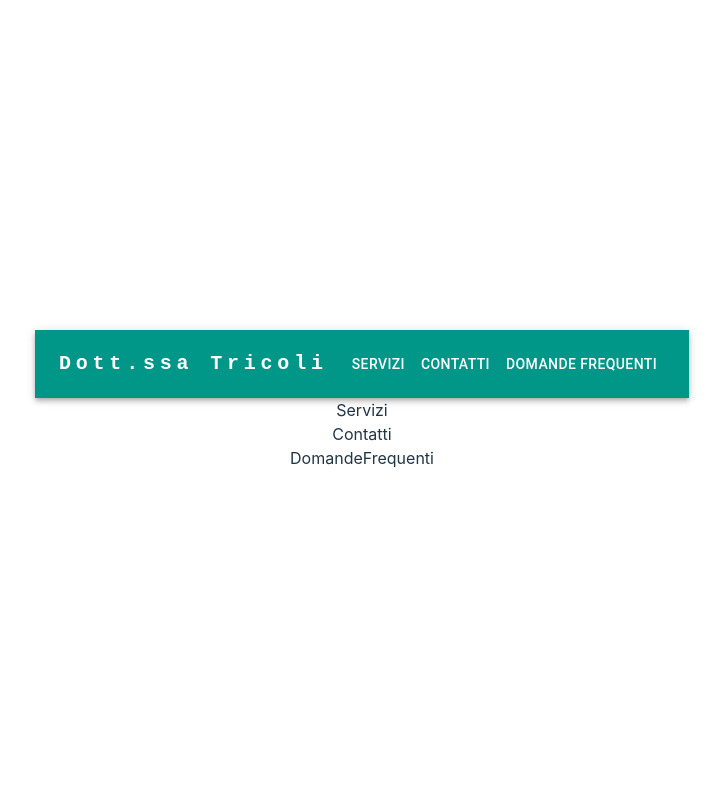
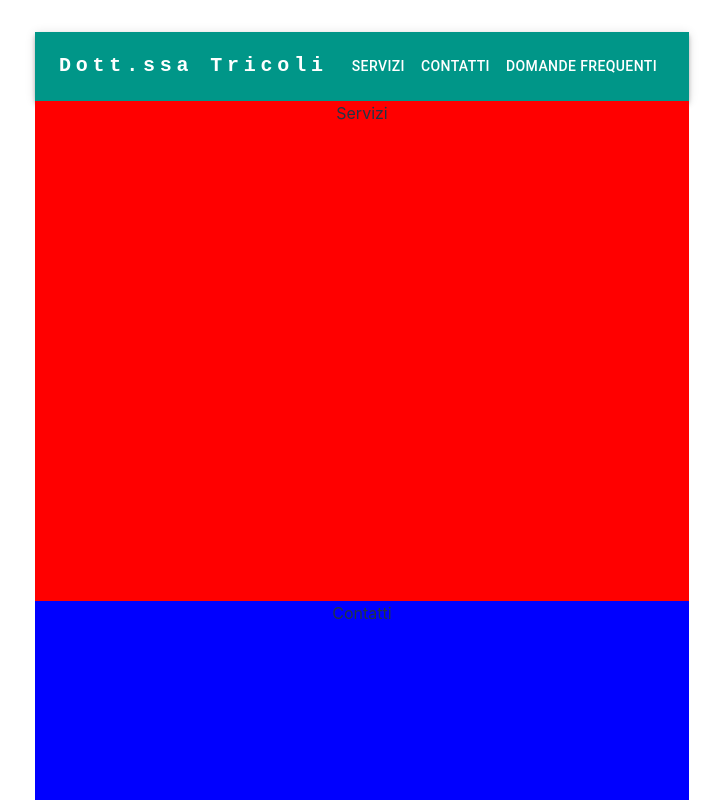
Before and after one commit to Mimmofalena/doctor-tricoli, a React (Vite) app: page / in a window 1280 px wide. Shown: the top 800 px of the page, without its empty margins (278-1001 px from the left). Built offline with nearby package versions, Linux system fonts and the light colour scheme.

Commit message:
add dummy sections components

```diff
--- a/src/components/Contatti/Contatti.jsx
+++ b/src/components/Contatti/Contatti.jsx
@@ -1,6 +1,6 @@
 import "./Contatti.css";
 const Contatti = () => {
-  return <div>Contatti</div>;
+  return <div style={{height:'500px', backgroundColor:'blue'}}>Contatti</div>;
 };
 
 export default Contatti;
--- a/src/components/DomandeFrequenti/DomandeFrequenti.jsx
+++ b/src/components/DomandeFrequenti/DomandeFrequenti.jsx
@@ -1,6 +1,6 @@
 import "./DomandeFrequenti.css";
 const DomandeFrequenti = () => {
-  return <div>DomandeFrequenti</div>;
+  return <div style={{height:'500px', backgroundColor:'yellow'}}>DomandeFrequenti</div>;
 };
 
 export default DomandeFrequenti;
--- a/src/components/Servizi/Servizi.jsx
+++ b/src/components/Servizi/Servizi.jsx
@@ -1,6 +1,6 @@
 import "./Servizi.css";
 const Servizi = () => {
-  return <div>Servizi</div>;
+  return <div style={{height:'500px', backgroundColor:'red'}}>Servizi</div>;
 };
 
 export default Servizi;
```
